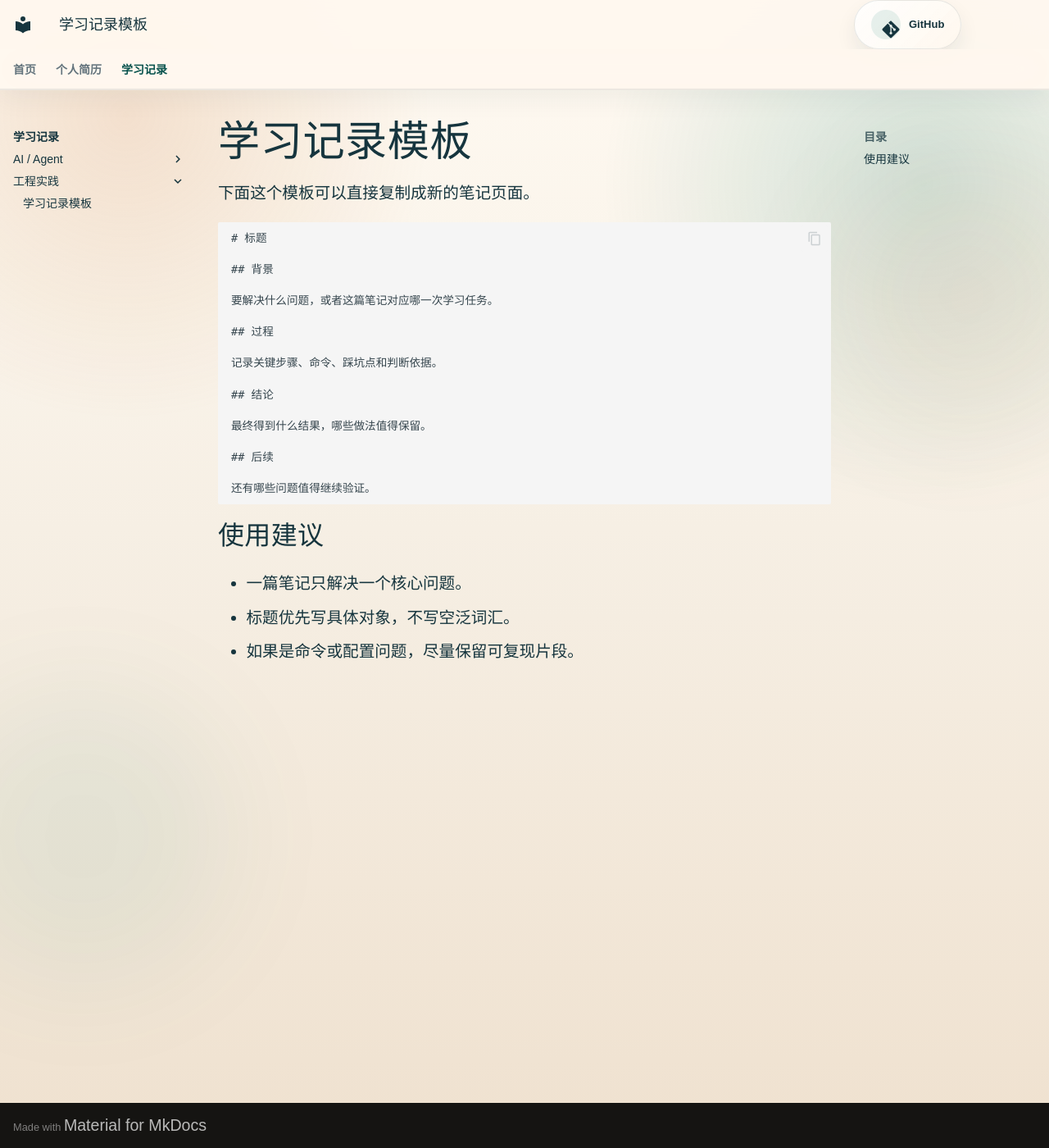
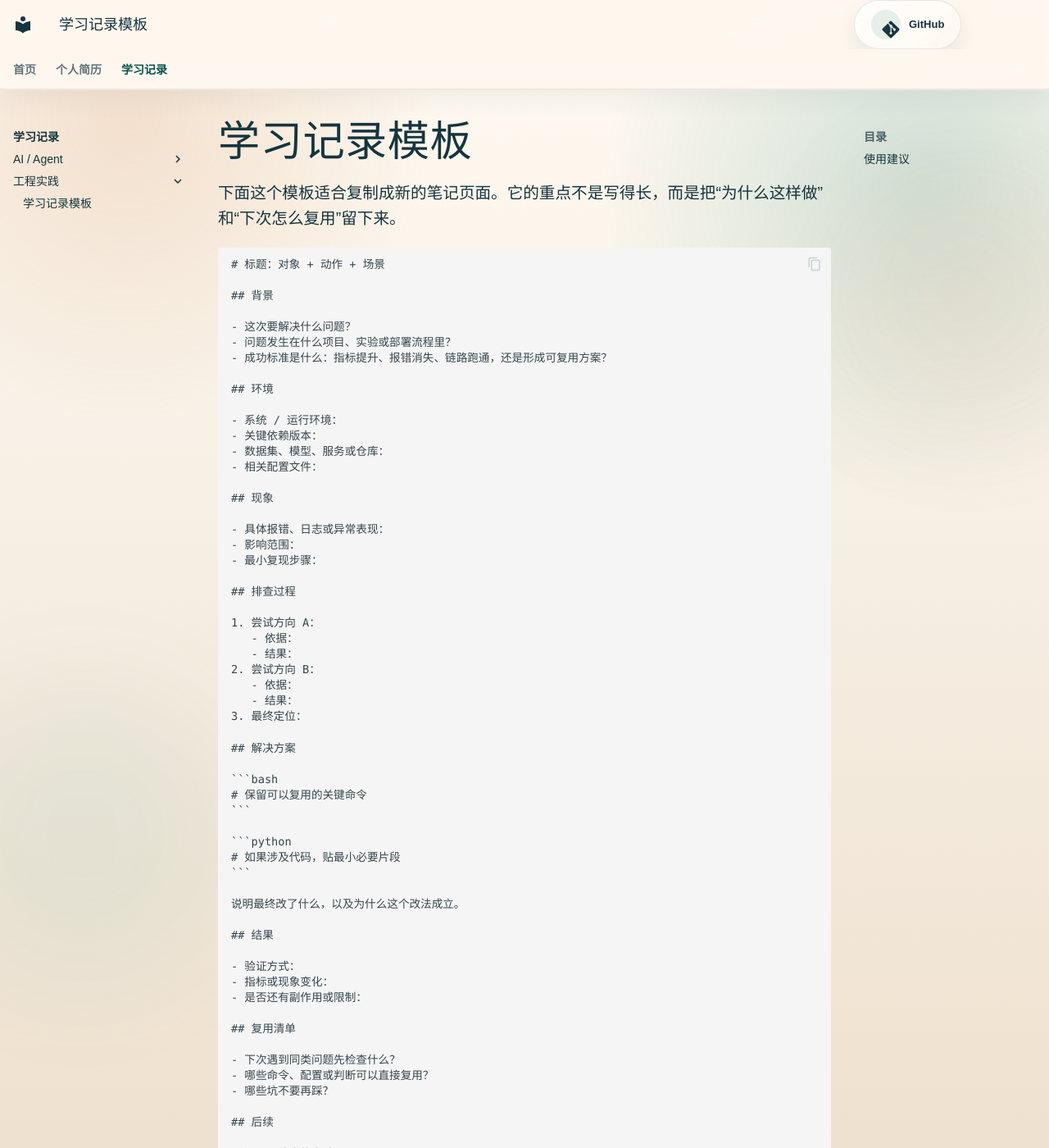
Before and after one commit to huomalxq/huomalxq.github.io, an MkDocs documentation site: the page built from docs/study/engineering/note-template.md, in a window 1280 px wide and 1400 px high. Shown: the whole window at 82% size. Built offline with MkDocs 1.6.1 and Material for MkDocs 9.7.7, drawn with Linux system fonts in a browser that asks for light colours; comment, search, counter and statistics services are not loaded; some of the changed text lies outside the part shown.

Commit message:
Improve study notes content

`````diff
--- a/docs/study/engineering/note-template.md
+++ b/docs/study/engineering/note-template.md
@@ -1,29 +1,73 @@
 # 学习记录模板
 
-下面这个模板可以直接复制成新的笔记页面。
+下面这个模板适合复制成新的笔记页面。它的重点不是写得长，而是把“为什么这样做”和“下次怎么复用”留下来。
 
-```md
-# 标题
+````md
+# 标题：对象 + 动作 + 场景
 
 ## 背景
 
-要解决什么问题，或者这篇笔记对应哪一次学习任务。
+- 这次要解决什么问题？
+- 问题发生在什么项目、实验或部署流程里？
+- 成功标准是什么：指标提升、报错消失、链路跑通，还是形成可复用方案？
 
-## 过程
+## 环境
 
-记录关键步骤、命令、踩坑点和判断依据。
+- 系统 / 运行环境：
+- 关键依赖版本：
+- 数据集、模型、服务或仓库：
+- 相关配置文件：
 
-## 结论
+## 现象
 
-最终得到什么结果，哪些做法值得保留。
+- 具体报错、日志或异常表现：
+- 影响范围：
+- 最小复现步骤：
+
+## 排查过程
+
+1. 尝试方向 A：
+   - 依据：
+   - 结果：
+2. 尝试方向 B：
+   - 依据：
+   - 结果：
+3. 最终定位：
+
+## 解决方案
+
+```bash
+# 保留可以复用的关键命令
+```
+
+```python
+# 如果涉及代码，贴最小必要片段
+```
+
+说明最终改了什么，以及为什么这个改法成立。
+
+## 结果
+
+- 验证方式：
+- 指标或现象变化：
+- 是否还有副作用或限制：
+
+## 复用清单
+
+- 下次遇到同类问题先检查什么？
+- 哪些命令、配置或判断可以直接复用？
+- 哪些坑不要再踩？
 
 ## 后续
 
-还有哪些问题值得继续验证。
-```
+- 还需要补充的实验：
+- 还没完全解释清楚的问题：
+- 可以进一步自动化的部分：
+````
 
 ## 使用建议
 
-- 一篇笔记只解决一个核心问题。
-- 标题优先写具体对象，不写空泛词汇。
-- 如果是命令或配置问题，尽量保留可复现片段。
+- 标题写清“对象 + 动作 + 场景”，例如“MkDocs 静态资源路径检查”。
+- 过程里保留失败尝试，因为失败尝试通常比最终命令更能体现判断。
+- 如果是实验笔记，优先保留指标口径、对比组和结论适用范围。
+- 如果是部署 / 排障笔记，优先保留环境、日志、最小复现和复用清单。
`````
Also changed, not shown: docs/study/ai/index.md (+27 -7 lines), docs/study/ai/mkdocs-site-setup.md (+17 -8 lines), docs/study/engineering/index.md (+28 -8 lines), docs/study/index.md (+13 -13 lines).
